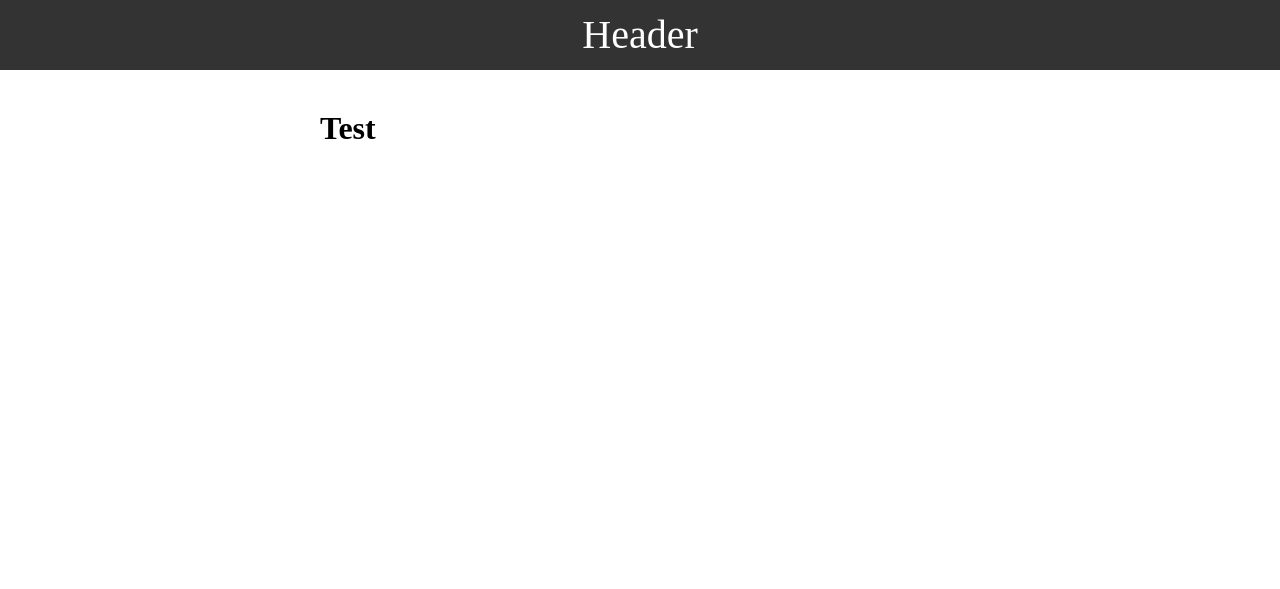
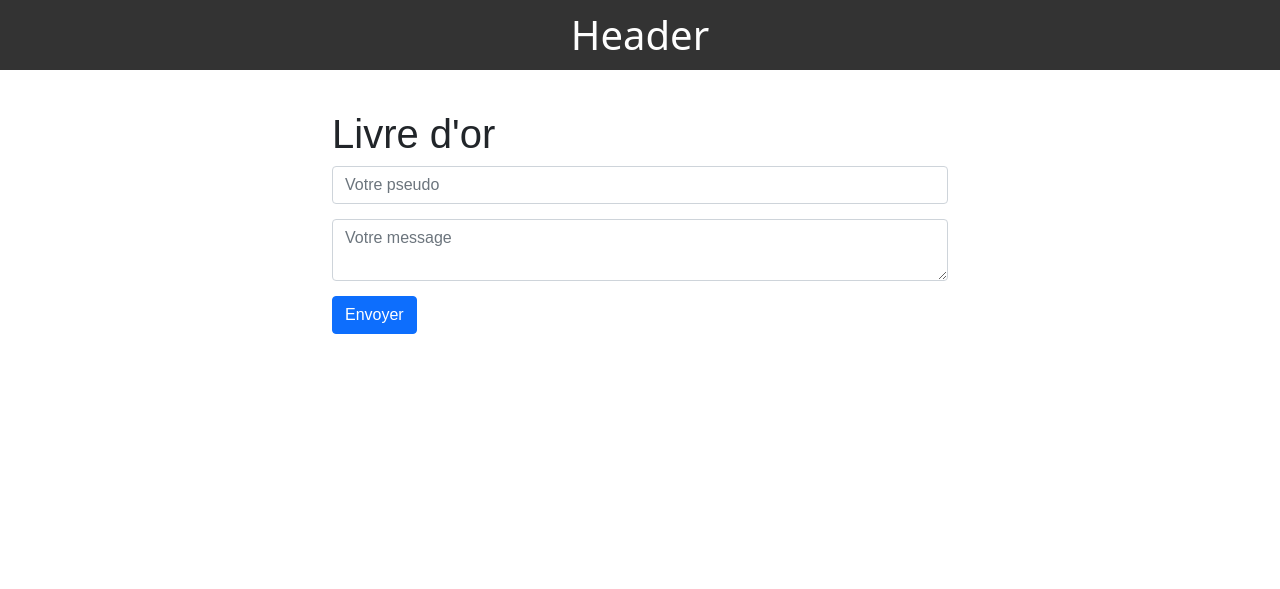
Before and after one commit to Zakaria-Outahar/PHP-TP-Livre-d-or, a PHP site: page / in a window 1280 px wide. Shown: the top 589 px of the page. Run offline with PHP 8.4, Linux system fonts and the light colour scheme.

Commit message:
Partie 1 : validation des champs du formulaire

```diff
--- /dev/null
+++ b/class/Message.php
@@ -0,0 +1,32 @@
+<?php
+
+class Message {
+
+    const LIMIT_USERNAME = 3;
+    const LIMIT_MESSAGE = 10;
+    private $username;
+    private $message;
+
+    public function __construct(string $username, string $message, ?Datetime $date=null)
+    {
+        $this->username = $username;
+        $this->message = $message;
+    }
+
+    public function isValid():bool
+    {
+        return empty($this->getErrors());
+    }
+
+    public function getErrors(): array
+    {
+        $errors = [];
+        if(strlen($this->username) < self::LIMIT_USERNAME){
+            $errors['username'] = 'Votre pseudo est trop court';
+        }
+        if(strlen($this->message) < self::LIMIT_MESSAGE){
+            $errors['message'] = 'Votre message est trop court';
+        }
+        return $errors;
+    }
+}
--- a/elements/header.php
+++ b/elements/header.php
@@ -5,6 +5,7 @@
     <meta http-equiv="X-UA-Compatible" content="IE=edge">
     <meta name="viewport" content="width=device-width, initial-scale=1.0">
     <title><?= $title ?></title>
+    <link rel="stylesheet" href="https://cdn.jsdelivr.net/npm/bootstrap@5.1.3/dist/css/bootstrap.min.css" integrity="sha384-1BmE4kWBq78iYhFldvKuhfTAU6auU8tT94WrHftjDbrCEXSU1oBoqyl2QvZ6jIW3" crossorigin="anonymous">
 </head>
 <body>
     <style>
@@ -32,6 +33,16 @@
         .container{
             width: 50%;
             margin: 5vh auto;
+            font-family: Arial, Helvetica, sans-serif;
+        }
+        form[method="post"] > *{
+            margin-bottom: 15px;
+        }
+
+        .invalid{
+            color:red;
+            font-style:italic;
+            font-size: 0.8em;
         }
     </style>
 
--- a/index.php
+++ b/index.php
@@ -1,14 +1,52 @@
 <?php
 
-$title = "Test de titre";
+require_once 'class/Message.php';
+$errors = null;
+
+if(isset($_POST['username'], $_POST['message'])){
+    $message = new Message($_POST['username'], $_POST['message']);
+
+    if($message->isValid()){
+
+    } else{
+        $errors = $message->getErrors();
+    }
+}
+
+$title = "Livre d'or";
 require __DIR__ . DIRECTORY_SEPARATOR . 'elements' . DIRECTORY_SEPARATOR . 'header.php';
 
 ?>
 
+    <div class="container">
+        <h1>Livre d'or</h1>
+
+        <?php if(!empty($errors)): ?>
+        <div class="alert alert-danger">
+            Formulaire invalide
+        </div>
+        <?php endif ?>
+
+        <form action="" method="post">
+            <div class="form-group">
+                <input value="<?= htmlentities($_POST['username'] ?? '') ?>" type="text" name="username" placeholder="Votre pseudo" class="form-control">
+                <?php if(isset($errors['username'])): ?>
+                    <div class="invalid"><?= $errors['username'] ?></div>
+                <?php endif; ?>
+            </div>
+            <div class="form-group">
+                <textarea name="message" placeholder="Votre message" class="form-control"><?= htmlentities($_POST['message'] ?? '') ?></textarea>
+                <?php if(isset($errors['message'])): ?>
+                    <div class="invalid"><?= $errors['message'] ?></div>
+                <?php endif; ?>
+            </div>
+            <button class="btn btn-primary">Envoyer</button>
+        </form>
 
 
 
-    <div class="container"><h1>Test</h1></div>
+
+    </div>
 
 
 
```
Also changed, not shown: class/GuestBook.php (added).
